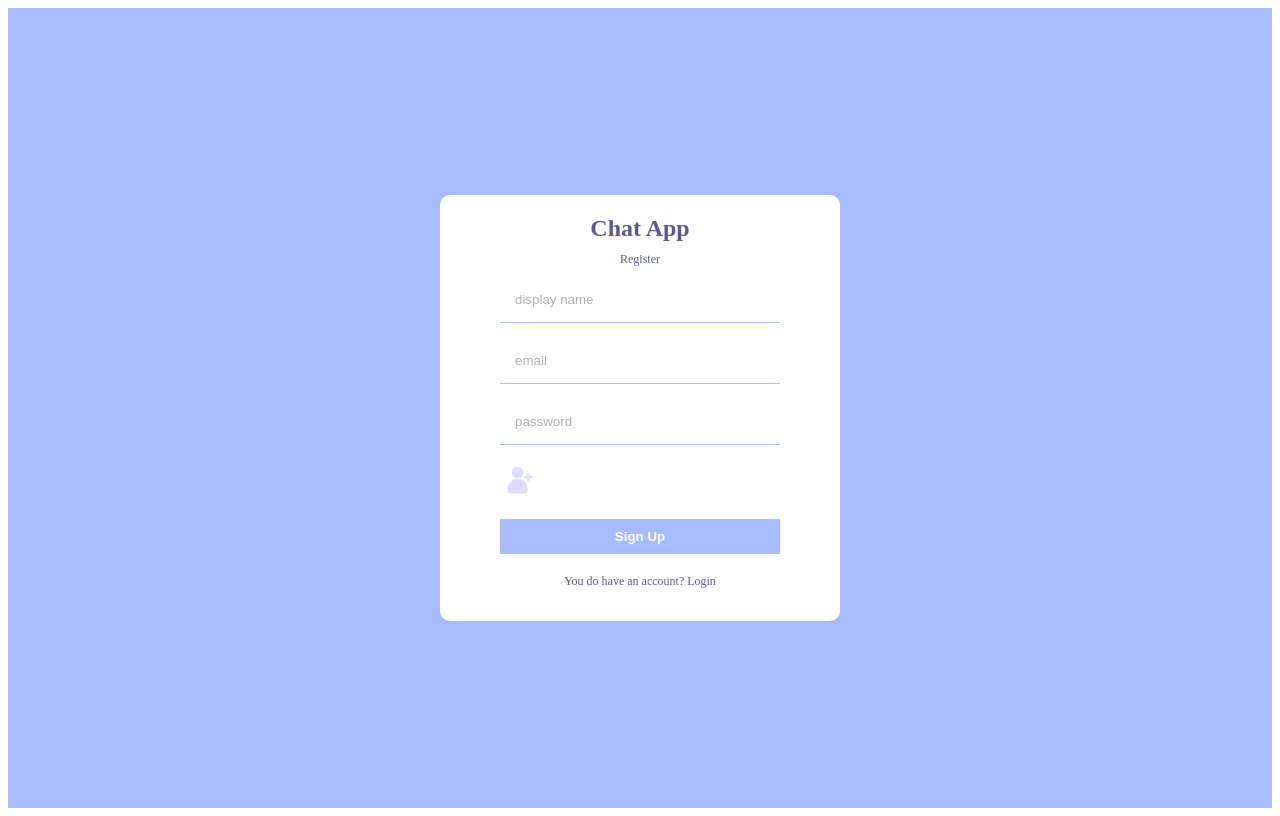
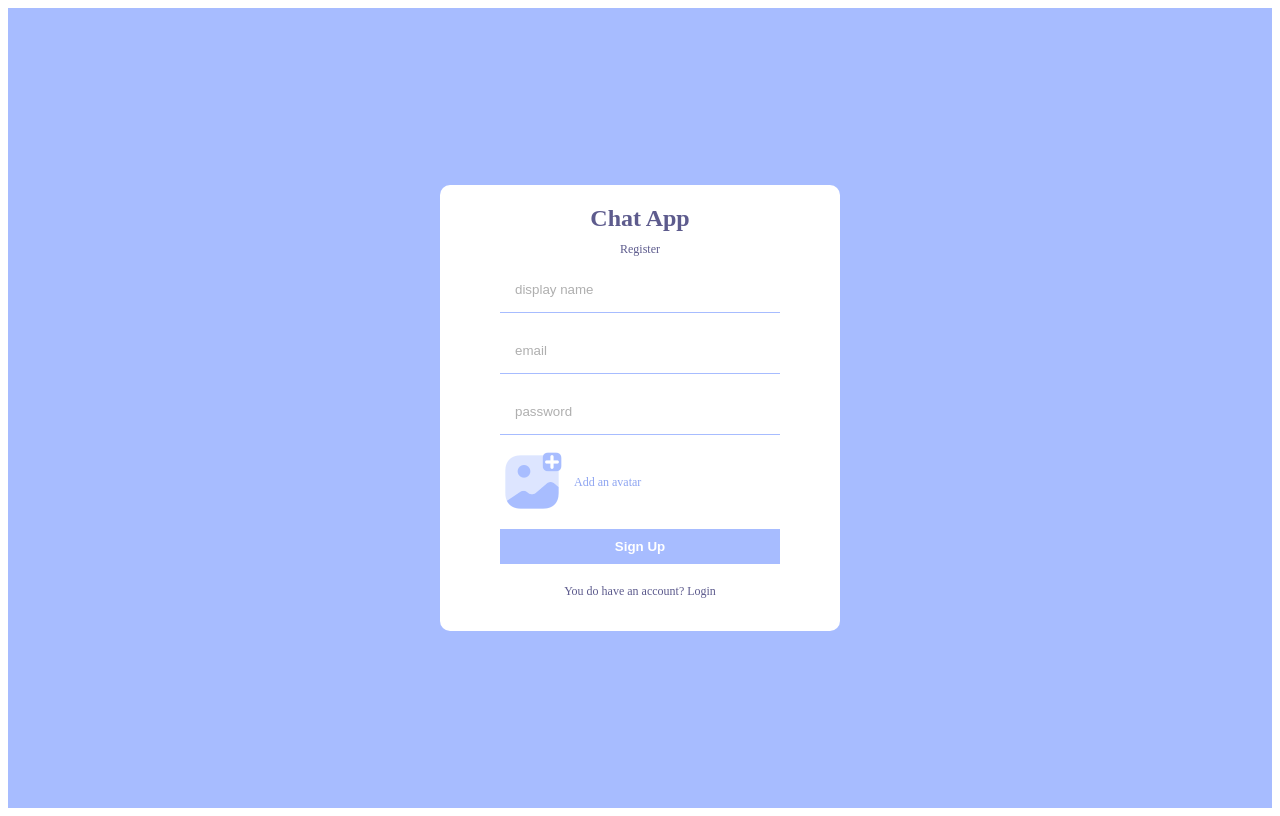
Before and after one commit to Patrick-Ngige/Chat-App, a React (Create React App) app: page / in a window 1280 px wide. Built offline with nearby package versions, Linux system fonts and the light colour scheme.

Commit message:
hiding the file input and replacing it with an image icon

```diff
--- a/src/pages/Register.jsx
+++ b/src/pages/Register.jsx
@@ -1,6 +1,6 @@
 import React from 'react';
 import '../styles.scss';
-import Add from '../img/Add.png';
+import Add from '../img/addAvatar.png';
 
 const Register = () => {
   return (
@@ -15,6 +15,7 @@ const Register = () => {
             <input style={{display:"none"}} type="file" id='file' />
             <label htmlFor="file">
               <img src={Add} alt="Add an avatar" />
+              <span>Add an avatar</span>
             </label>
             <button>Sign Up</button>
         </form>
--- a/src/styles.scss
+++ b/src/styles.scss
@@ -47,6 +47,14 @@
                     cursor: pointer;
                     border: none;
                 }
+
+                label{
+                    display: flex;
+                    align-items: center;
+                    gap: 10px;
+                    color: #8da4f1;
+                    font-size: 12px;
+                }
             }
             p{
                 color: #5d5b8d;
```
